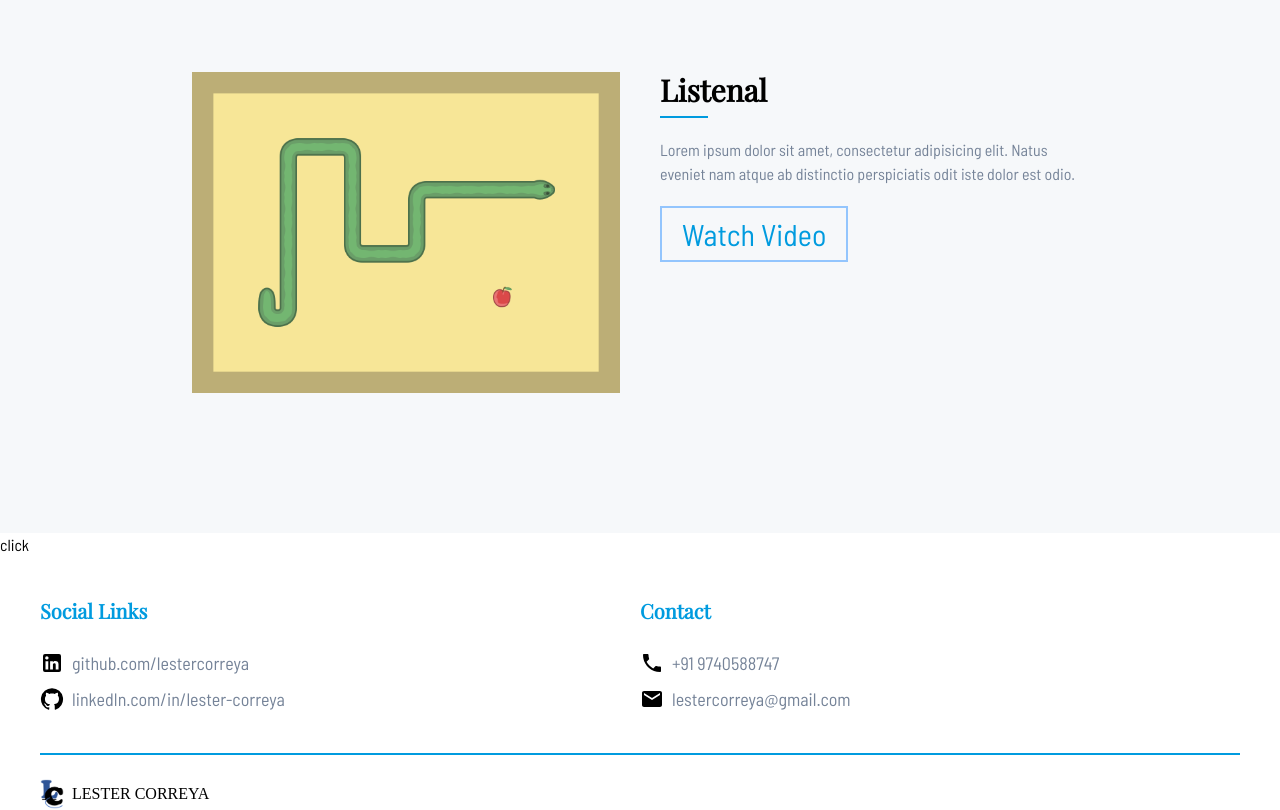
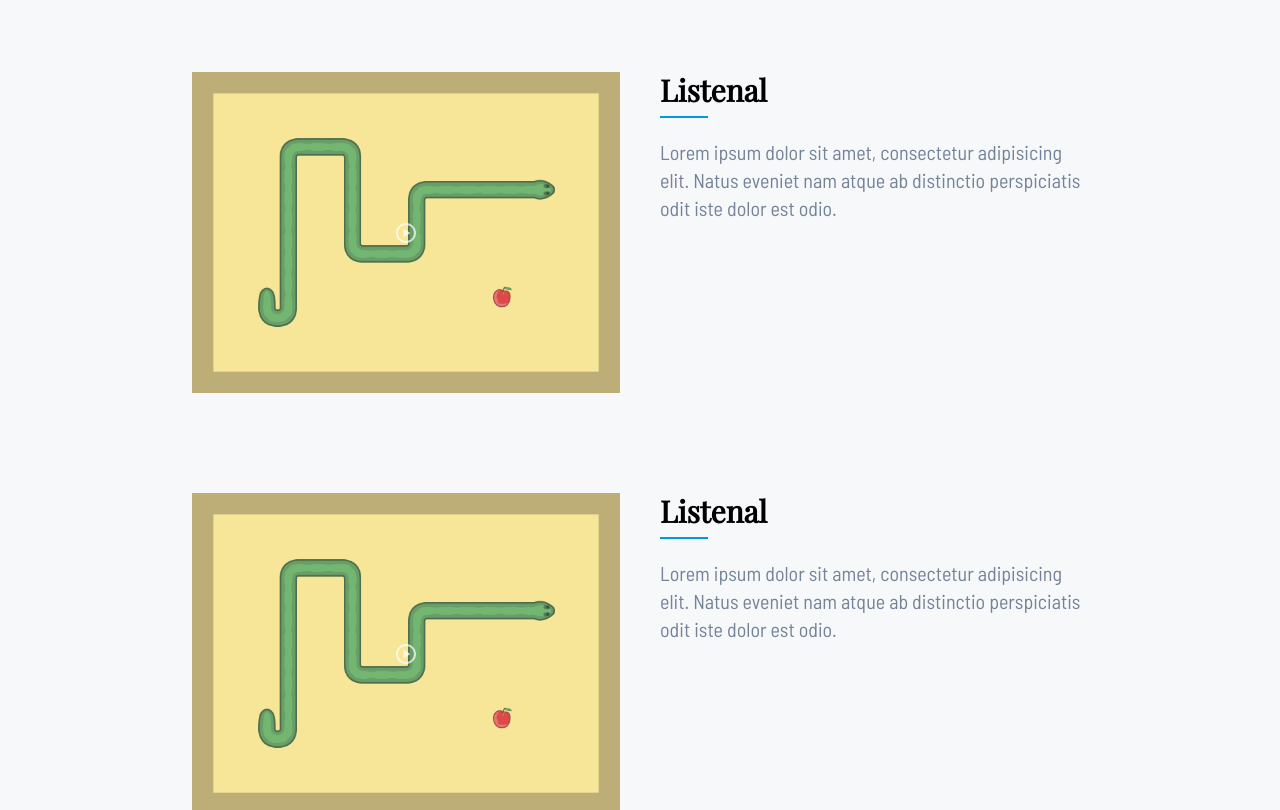
Before and after one commit to lestercorreya/Portfolio, a Next.js app: page / in a window 1280 px wide. Shown: the part 3660-4470 px from the top of the page. Built offline with nearby package versions, Linux system fonts and the light colour scheme; a web font is replaced by a local one.

Commit message:
revamped projects section

```diff
--- a/components/FooterSection.js
+++ b/components/FooterSection.js
@@ -33,7 +33,7 @@ const FooterSection = () => {
       <div className='h-0.5 bg-primary mb-6'></div>
       <div className='flex'>
         <div className='flex items-center'>
-          <Image src={logo} priority alt="logo" className='mr-2 w-4 md:w-6' />
+          <Image src={logo} alt="logo" className='mr-2 w-4 md:w-6' />
           <div className='font-zenDots text-xs md:text-base'>LESTER CORREYA</div>
         </div>
       </div>
--- a/components/ProjectsSection.js
+++ b/components/ProjectsSection.js
@@ -2,14 +2,34 @@ import React, { useState } from 'react'
 import { useInView } from 'react-intersection-observer';
 import Image from 'next/image';
 import projectImage1 from '../public/static/images/project-example.png'
+import { PlayCircleOutlined } from '@mui/icons-material'
 
 const ProjectsSection = () => {
+  const projects = [
+    {
+      "title": "Listenal",
+      "description": "Lorem ipsum dolor sit amet, consectetur adipisicing elit. Natus eveniet nam atque ab distinctio perspiciatis odit iste dolor est odio.",
+      "image": projectImage1,
+      "video": "trial.mp4"
+    },
+    {
+      "title": "Listenal",
+      "description": "Lorem ipsum dolor sit amet, consectetur adipisicing elit. Natus eveniet nam atque ab distinctio perspiciatis odit iste dolor est odio.",
+      "image": projectImage1,
+      "video": "trial.mp4"
+    },
+  ]
   const { ref, inView } = useInView({
     threshold: 0.2,
   });
 
-  const [playVideo, setPlayVideo] = useState(false)
+  const [playingVideoIndex, setPlayingVideoIndex] = useState("")
   const [key, setKey] = useState(1)
+
+  const handleProjectImageClick = (index) => {
+    setPlayingVideoIndex(index)
+    setKey(key + 1)
+  }
 
   return (
     <div className='min-h-regularScreen px-5 py-10 md:px-10 lg:px-48 bg-background' ref={ref}>
@@ -17,44 +37,29 @@ const ProjectsSection = () => {
       <div className='text-secondary text-lg mb-20 md:text-xl md:w-4/5 md:ml-20 lg:text-2xl lg:mb-36 border-l-2 border-primary pl-6'>
         <div className='transition-all duration-500' style={{ transform: inView ? "translateY(0)" : "translateY(50px)", opacity: inView ? "1" : "0" }}>A Collection of favorites projects Ive done recently. Feeling great while sharing them here</div>
       </div>
-      <div className='md:flex mb-20 transition-opacity duration-500 delay-500' style={{ opacity: inView ? "1" : "0" }}>
+      {projects.map((project, index) => {
+        return (
+          <div className='md:flex mb-20 transition-opacity duration-500 delay-500' style={{ opacity: inView ? "1" : "0" }} key={project.title}>
             <div className='mb-5 flex-1 md:pr-10 relative'>
-          <div onClick={() => { setPlayVideo(true); setKey(key + 1) }}>
-            <Image src={projectImage1} priority alt="Project Thumbnail" className='w-full' style={{ display: playVideo ? "none" : "block" }} />
+              <div onClick={() => handleProjectImageClick(index)} className="relative flex justify-center items-center cursor-pointer" style={{ display: playingVideoIndex === index ? "none" : "flex" }}>
+                <Image src={project.image} alt="Project Thumbnail" className='w-full' />
+                <div className='absolute w-12 h-12 rounded-full bg-black opacity-50 lg:w-24 lg:h-24 lg:hidden'></div>
+                <div className='w-full h-full flex justify-center items-center lg:opacity-70 lg:hover:opacity-100 absolute'>
+                  <PlayCircleOutlined className='text-7xl text-white rounded-full lg:text-9xl' />
+                </div>
               </div>
               <div key={key}>
-            <video controls src="/static/videos/trial.mp4" style={{ width: "100%", height: "100%", display: playVideo ? "block" : "none" }} autoPlay={playVideo} />
+                <video controls src={`/static/videos/${project.video}`} style={{ width: "100%", height: "100%", display: playingVideoIndex === index ? "block" : "none" }} autoPlay={playingVideoIndex === index} />
               </div>
             </div>
             <div className='flex-1'>
               <div className='text-3xl font-extrabold mb-2 font-primary'>Listenal</div>
               <div className='w-12 h-0.5 bg-primary mb-5'></div>
-          <div className='text-secondary mb-5'>Lorem ipsum dolor sit amet, consectetur adipisicing elit. Natus eveniet nam atque ab distinctio perspiciatis odit iste dolor est odio.</div>
-          <button className='text-xl px-5 py-2 border-blue-300 border-2 text-primary md:text-3xl relative after:absolute after:top-0 after:left-0 after:w-0 hover:after:w-full after:h-full after:bg-primary after:transition-width after:-z-10 hover:text-white'>Watch Video</button>
+              <div className='text-secondary mb-5 lg:text-xl'>Lorem ipsum dolor sit amet, consectetur adipisicing elit. Natus eveniet nam atque ab distinctio perspiciatis odit iste dolor est odio.</div>
             </div>
           </div>
-      {/* <div className='md:flex mb-20 transition-opacity duration-500 delay-500' style={{ opacity: inView ? "1" : "0" }}>
-        <div className='mb-5 flex-1 md:pr-10 relative'>
-          <Image src="/static/images/project-example.png" width={500} height={500} alt="Project Thumbnail" className='w-full' />
-        </div>
-        <div className='flex-1'>
-          <div className='text-3xl font-extrabold font-primary mb-2'>Listenal</div>
-          <div className='w-12 h-0.5 bg-primary mb-5'></div>
-          <div className='text-secondary mb-5'>Lorem ipsum dolor sit amet, consectetur adipisicing elit. Natus eveniet nam atque ab distinctio perspiciatis odit iste dolor est odio.</div>
-          <button className='text-xl px-5 py-2 border-blue-300 border-2 text-primary md:text-3xl relative after:absolute after:top-0 after:left-0 after:w-0 hover:after:w-full after:h-full after:bg-primary after:transition-width after:-z-10 hover:text-white'>Watch Video</button>
-        </div>
-      </div> */}
-      {/* <div className='md:flex mb-20 transition-opacity duration-500 delay-500' style={{ opacity: inView ? "1" : "0" }}>
-        <div className='mb-5 flex-1 md:pr-10 relative'>
-          <Image src="/static/images/project-example.png" width={500} height={500} alt="Project Thumbnail" className='w-full' />
-        </div>
-        <div className='flex-1'>
-          <div className='text-3xl font-extrabold font-primary mb-2'>Listenal</div>
-          <div className='w-12 h-0.5 bg-primary mb-5'></div>
-          <div className='text-secondary mb-5'>Lorem ipsum dolor sit amet, consectetur adipisicing elit. Natus eveniet nam atque ab distinctio perspiciatis odit iste dolor est odio.</div>
-          <button className='text-xl px-5 py-2 border-blue-300 border-2 text-primary md:text-3xl relative after:absolute after:top-0 after:left-0 after:w-0 hover:after:w-full after:h-full after:bg-primary after:transition-width after:-z-10 hover:text-white'>Watch Video</button>
-        </div>
-      </div> */}
+        )
+      })}
     </div>
   )
 }
--- a/components/ResumeSection.js
+++ b/components/ResumeSection.js
@@ -20,7 +20,7 @@ const ResumeSection = () => {
         </div>
       </div >
       <div className='flex-1 justify-center items-center flex drop-shadow-xl z-10 relative' style={{ perspective: "100px" }}>
-        <Image src={resumeImage} priority alt="Resume" className='w-full transition-all duration-500 ease-in' style={{ transform: inView ? "translateZ(0)" : "translateZ(-10px)" }} />
+        <Image src={resumeImage} alt="Resume" className='w-full transition-all duration-500 ease-in' style={{ transform: inView ? "translateZ(0)" : "translateZ(-10px)" }} />
         <div className='w-full h-full absolute' style={{ backdropFilter: inView ? "" : "grayscale(90%)" }}></div>
       </div>
     </div >
--- a/pages/index.js
+++ b/pages/index.js
@@ -17,7 +17,6 @@ export default function Home() {
       <SkillsSection />
       <ResumeSection />
       <ProjectsSection />
-      <a href="https://www.google.com/maps/?q=-15.623037,18.388672" target="_blank" rel="noreferrer">click</a>
       <FooterSection />
     </div >
   )
```
Also changed, not shown: 1 other file (tests, documents, lock files or other folders). Lines whose indentation alone changed are shown as unchanged.
